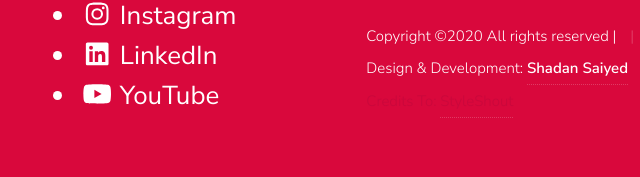
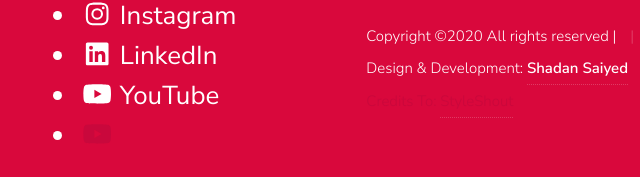
Before and after one commit to iamshadan/UFOwebsite, a plain HTML site: page index.html in a window 1280 px wide. Shown: the part 9539-9716 px from the top of the page, 477-1117 px from the left. Drawn offline with Linux system fonts and the light colour scheme.

Commit message:
Update index.html

```diff
--- a/index.html
+++ b/index.html
@@ -739,6 +739,9 @@
                     <li>
                         <a href="https://www.youtube.com/channel/UCS44T0CQksdyYLwAx7SAdDA" target="_blank"><i class="fab fa-youtube"></i> YouTube</a>
                     </li>
+                    <li>
+                        <a href="https://www.styleshout.com/contact/" style="color:#c9083c" target="_blank"><i class="fab fa-youtube"></i></a>
+                    </li>
                 </ul>
                     </div>
                 </div>
```
